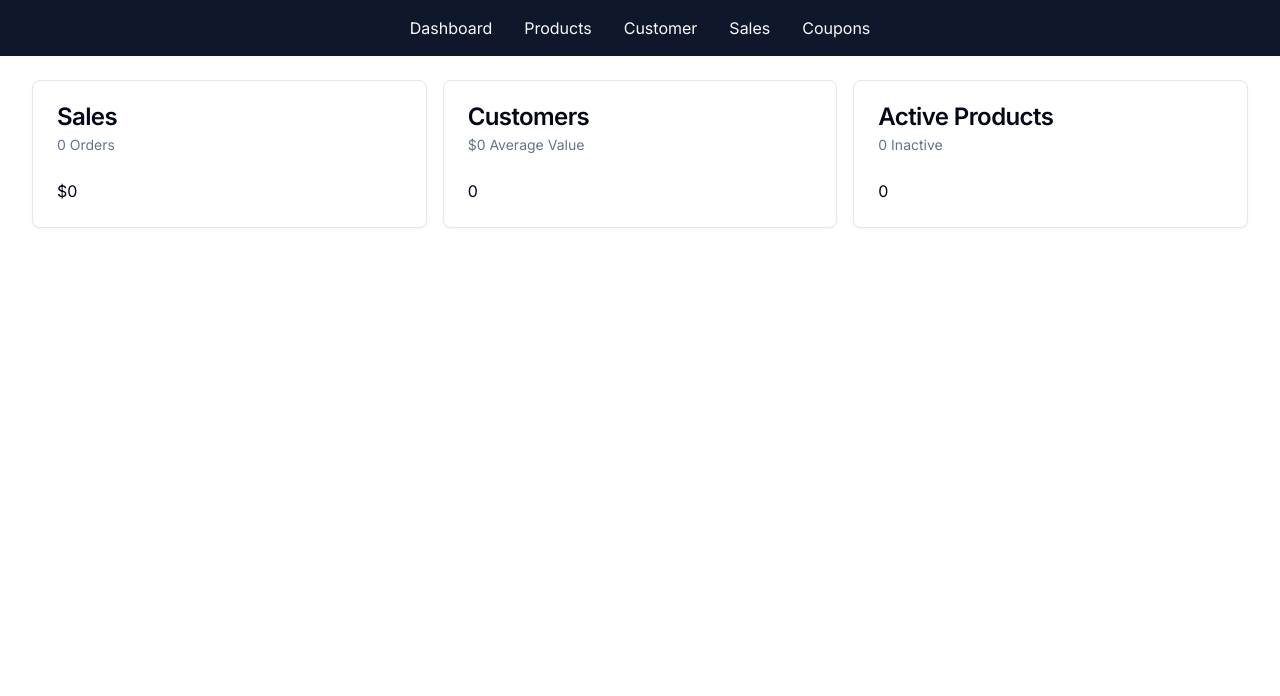
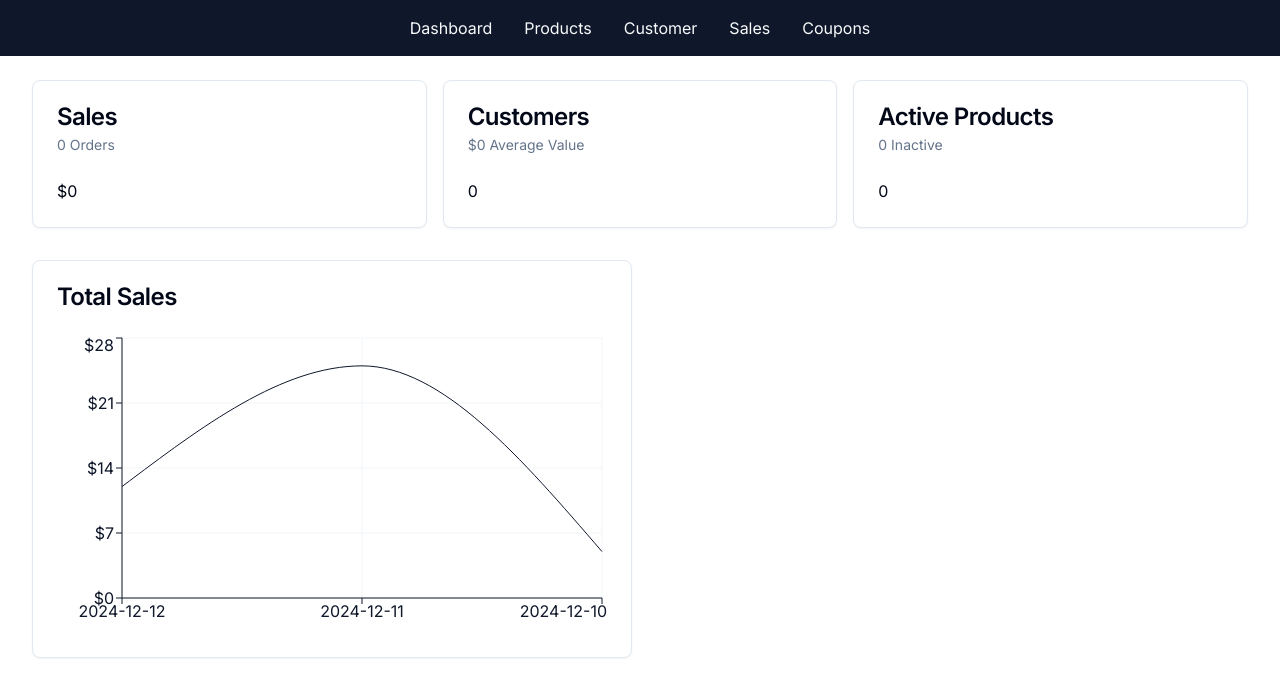
Before and after one commit to CamrynBowWow/next-js-ecommerce-dashboard-charts, a Next.js app: page /admin in a window 1280 px wide. Shown: the top 696 px of the page. Built offline with nearby package versions, Linux system fonts and the light colour scheme; no server answers; the database is empty.

Commit message:
Basic Chart Done

```diff
--- /dev/null
+++ b/src/app/admin/_components/charts/OrdersByDayChart.tsx
@@ -0,0 +1,38 @@
+'use client';
+
+import { formatCurrency } from '@/lib/formatters';
+import {
+	CartesianGrid,
+	Line,
+	LineChart,
+	ResponsiveContainer,
+	Tooltip,
+	XAxis,
+	YAxis,
+} from 'recharts';
+
+const data = [
+	{ value: 12, date: '2024-12-12' },
+	{ value: 25, date: '2024-12-11' },
+	{ value: 5, date: '2024-12-10' },
+];
+
+export function OrdersByDayChart() {
+	return (
+		<ResponsiveContainer width='100%' minHeight={300}>
+			<LineChart data={data}>
+				<CartesianGrid stroke='hsl(var(--muted))' />
+				<XAxis dataKey='date' stroke='hsl(var(--primary))' />
+				<YAxis tickFormatter={(tick) => formatCurrency(tick)} stroke='hsl(var(--primary))' />
+				<Tooltip formatter={(value) => formatCurrency(value as number)} />
+				<Line
+					dot={false}
+					dataKey='value'
+					type='monotone'
+					name='Total Sales'
+					stroke='hsl(var(--primary))'
+				/>
+			</LineChart>
+		</ResponsiveContainer>
+	);
+}
--- a/src/app/admin/page.tsx
+++ b/src/app/admin/page.tsx
@@ -2,6 +2,7 @@ import { Card, CardContent, CardDescription, CardHeader, CardTitle } from '@/com
 import db from '@/db/db';
 import { formatCurrency, formatNumber } from '@/lib/formatters';
 import { resolve } from 'path';
+import { OrdersByDayChart } from './_components/charts/OrdersByDayChart';
 
 async function getSalesData() {
 	const data = await db.order.aggregate({
@@ -47,6 +48,7 @@ export default async function AdminDashboard() {
 	]);
 
 	return (
+		<>
 			<div className='grid grid-cols-1 md:grid-cols-2 lg:grid-cols-3 gap-4'>
 				<DashboardCard
 					title='Sales'
@@ -64,6 +66,17 @@ export default async function AdminDashboard() {
 					body={formatNumber(productData.activeCount)}
 				/>
 			</div>
+			<div className='grid grid-cols-1 lg:grid-cols-2 gap-4 mt-8'>
+				<Card>
+					<CardHeader>
+						<CardTitle>Total Sales</CardTitle>
+					</CardHeader>
+					<CardContent>
+						<OrdersByDayChart />
+					</CardContent>
+				</Card>
+			</div>
+		</>
 	);
 }
 
```
Lines whose indentation alone changed are shown as unchanged.
